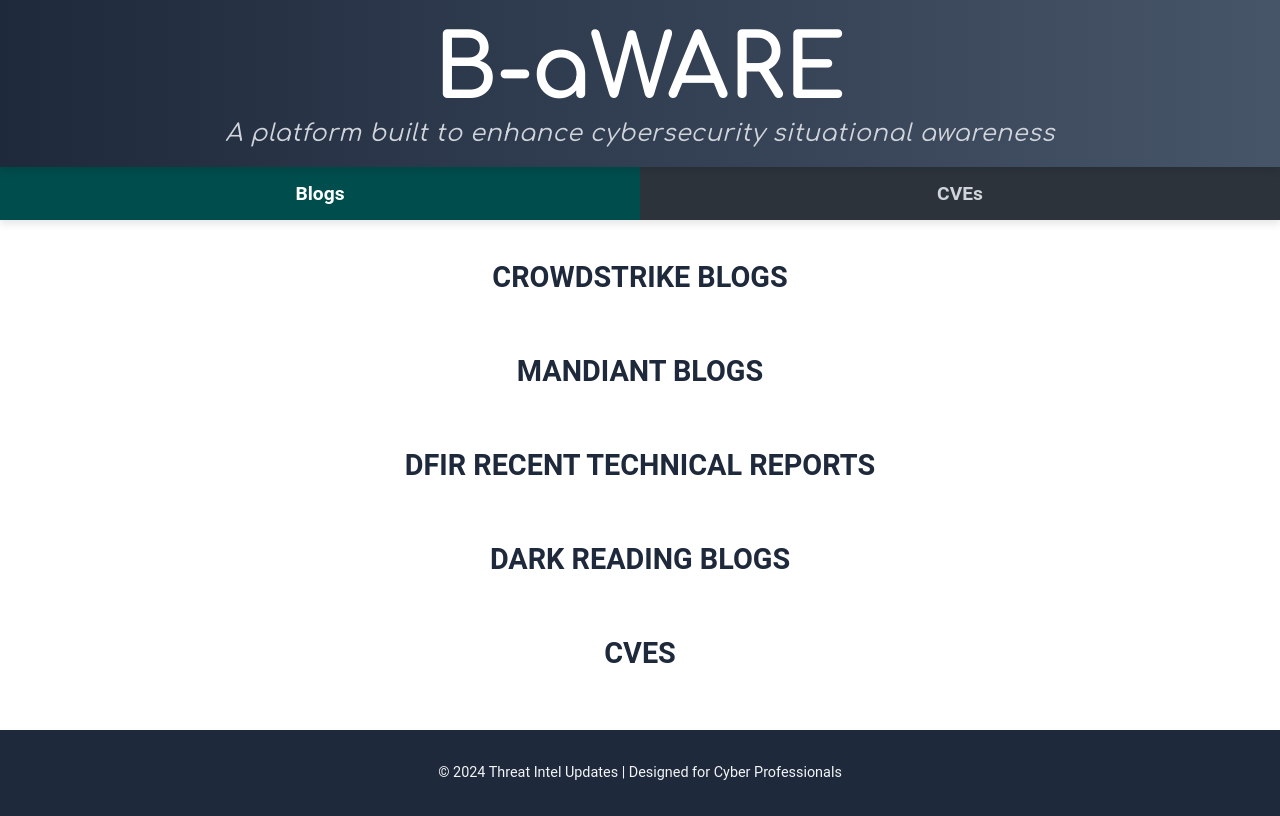
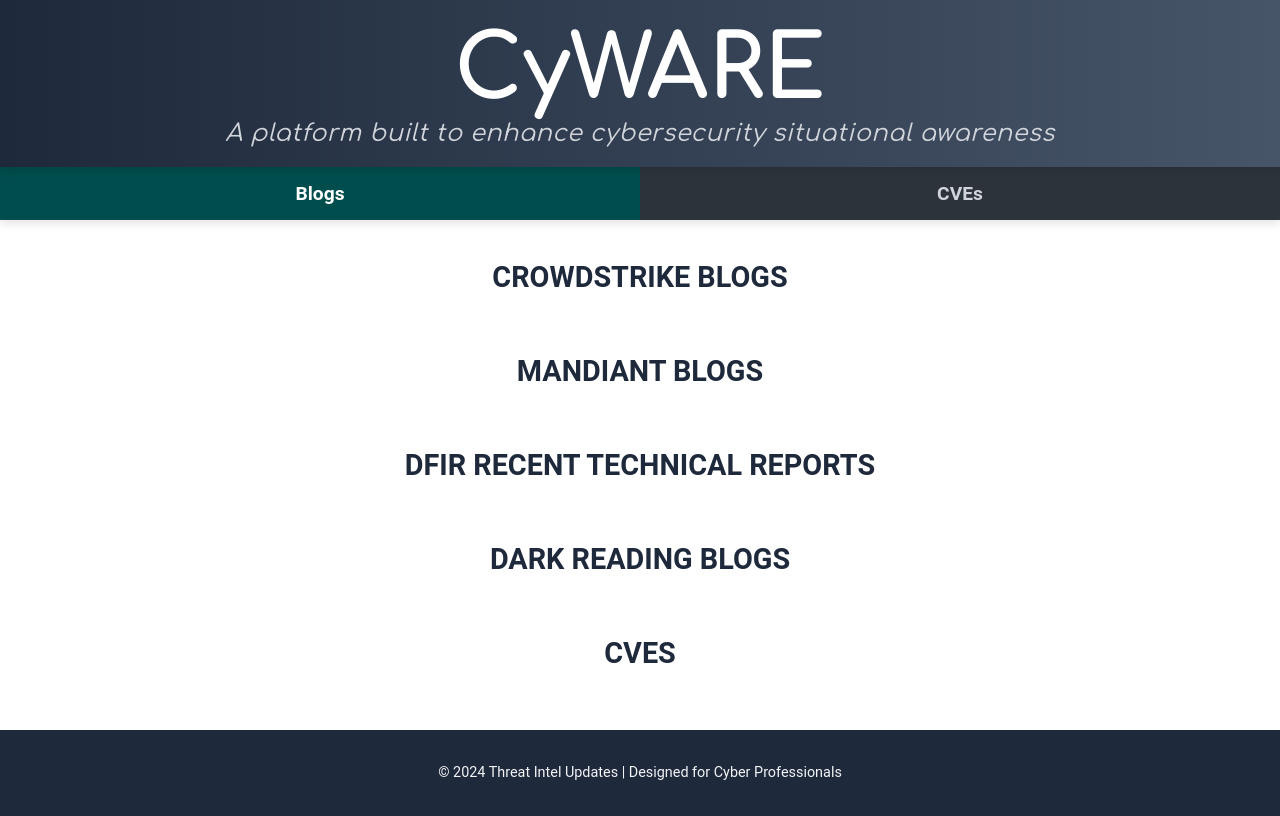
Before and after one commit to prajshete/CyAWARE--Cyber-Threat-Awareness-Platform, a website: page threatintel.html in a window 1280 px wide. Drawn offline with Linux system fonts and the light colour scheme; no server answers.

Commit message:
Name change

```diff
--- a/threatintel.html
+++ b/threatintel.html
@@ -3,7 +3,7 @@
 <head>
     <meta charset="UTF-8">
     <meta name="viewport" content="width=device-width, initial-scale=1.0">
-    <title>Be-Aware</title>
+    <title>CyAware</title>
 
     <link rel="preconnect" href="https://fonts.googleapis.com">
     <link rel="preconnect" href="https://fonts.gstatic.com" crossorigin>
@@ -184,7 +184,7 @@
 </head>
 <body>
     <header>
-        <div class="header-title">B-aWARE</div>
+        <div class="header-title">CyWARE</div>
         <div class="header-tagline">A platform built to enhance cybersecurity situational awareness</div>
     </header>
 
```
